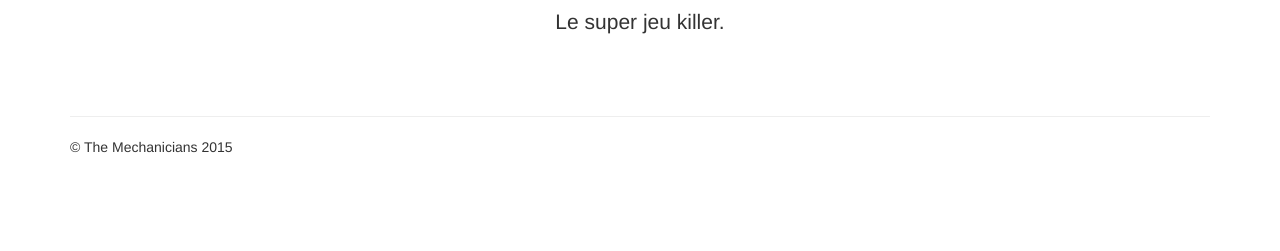
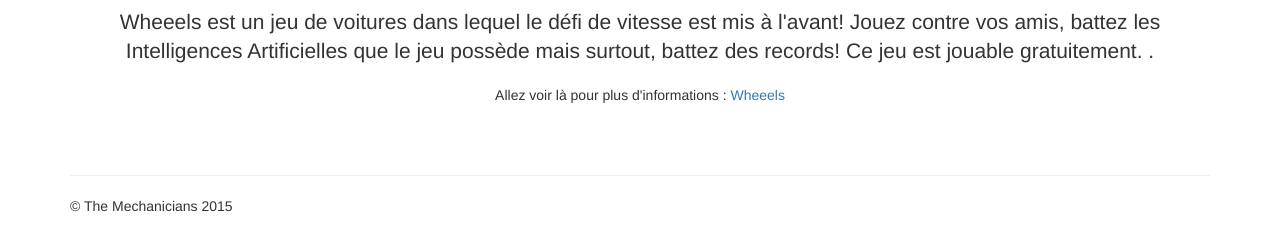
Before and after one commit to Gabyche/Site, a plain HTML site: page wheeels.html in a window 1280 px wide. Shown: the part 173-424 px from the top of the page. Drawn offline with nearby package versions, Linux system fonts and the light colour scheme.

Commit message:
Avancée du site

```diff
--- a/wheeels.html
+++ b/wheeels.html
@@ -49,7 +49,13 @@
 <div class="container">
     <div class="starter-template">
         <h1>Le projet</h1>
-        <p class="lead">Le super jeu killer</a>.</p>
+        <p class="lead">Wheeels est un jeu de voitures dans lequel le défi de vitesse est mis à l'avant! Jouez contre vos amis, battez les Intelligences Artificielles que le jeu possède
+		mais surtout, battez des records!
+	Ce jeu est jouable gratuitement.
+</a>.</p>
+<p>
+Allez voir là pour plus d'informations : <a href="https://www.facebook.com/groups/373312979536030/?fref=ts"> Wheeels </a>
+</p>
     </div>
     <hr>
 
```
Also changed, not shown: index.html (+5 -0 lines).
